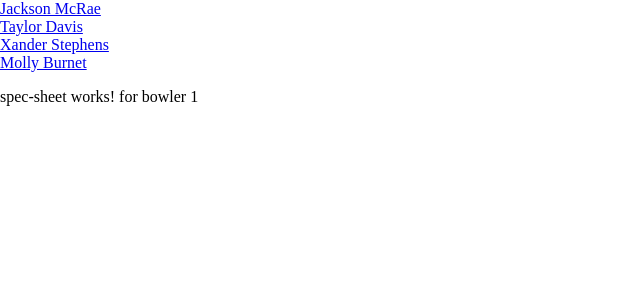
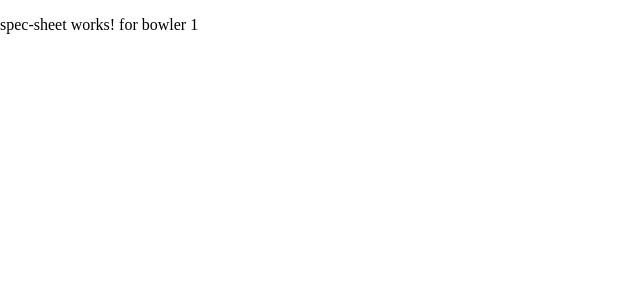
Before and after one commit to ahstephens6/bowling-spec-sheet, an Angular app: page /spec-sheet/1 in a window 1280 px wide. Shown: the top 300 px of the page, without its empty margins (0-640 px from the left). Built offline with nearby package versions, Linux system fonts and the light colour scheme.

Commit message:
Made bowlers page and navigating to bowlers spec sheet

```diff
--- a/src/app/app.html
+++ b/src/app/app.html
@@ -1,7 +1,5 @@
 <nav>
 
 </nav>
-@for (bowler of bowlerList; track bowler) {
-  <app-bowler [person]="bowler" />
-}
+
 <router-outlet />
--- a/src/app/app.routes.ts
+++ b/src/app/app.routes.ts
@@ -1,8 +1,8 @@
 import { Routes } from '@angular/router';
 import { SpecSheet } from './components/spec-sheet/spec-sheet';
-import { App } from './app';
+import { BowlerPage } from './components/bowler-page/bowler-page';
 
 export const routes: Routes = [
-    {path: '', component: App, title: 'Home'},
+    {path: '', component: BowlerPage, title: 'Bowlers'},
     {path: 'spec-sheet/:id', component: SpecSheet, title: 'Spec-Sheet'},
 ];
--- a/src/app/component/bowler-page/bowler-page.html
+++ /dev/null
@@ -1 +0,0 @@
-<p>bowler-page works!</p>
```
Also changed, not shown: src/app/component/bowler-page/bowler-page.ts (deleted, +0 -11 lines), src/app/component/bowler-page/bowler-page.scss (deleted), 1 other file (tests, documents, lock files or other folders).
